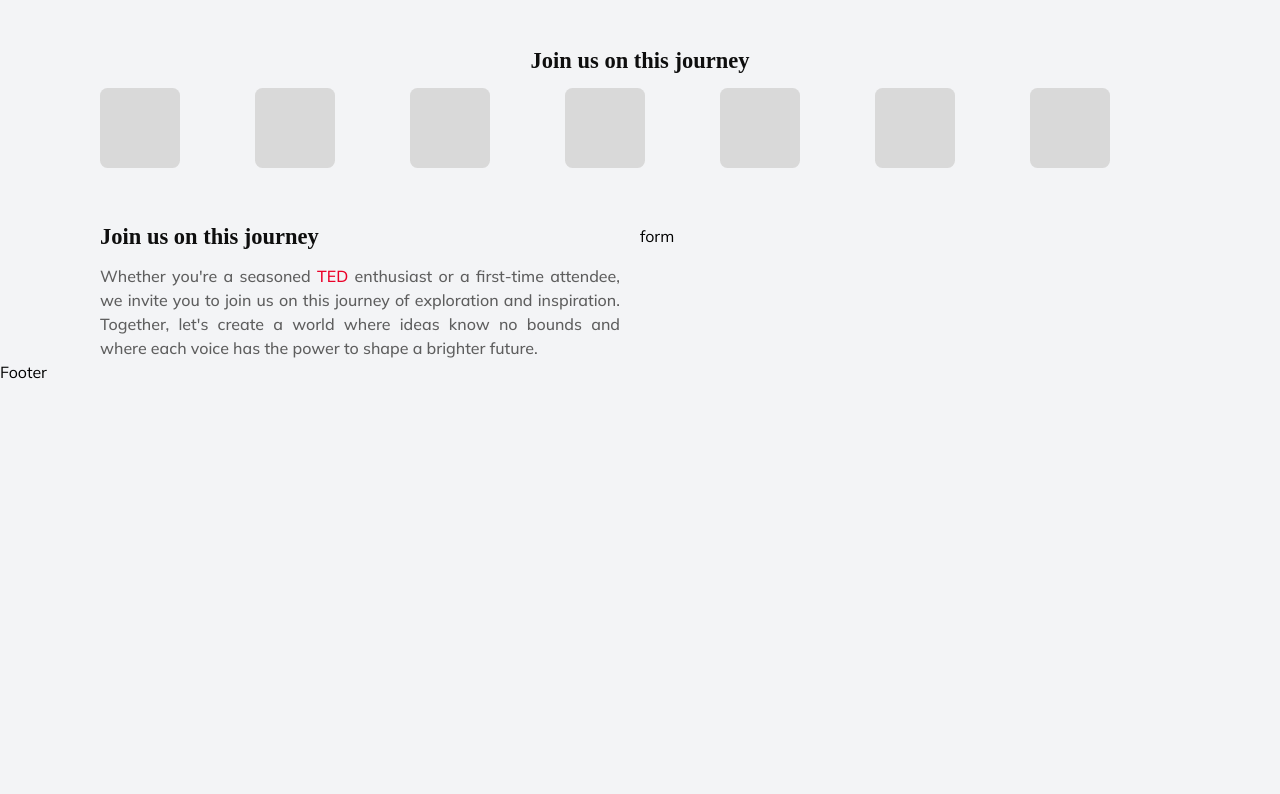
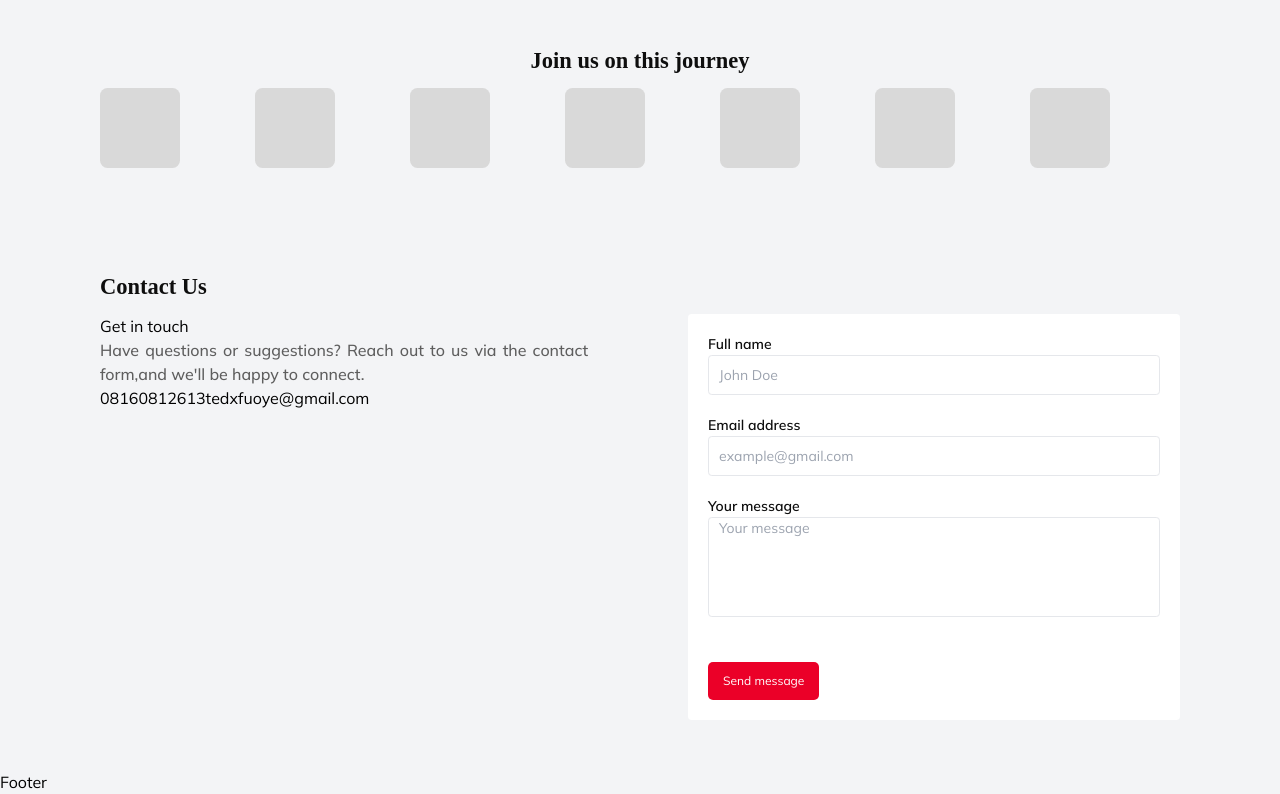
Before and after one commit to tedxfuoye/TedxWebsite, a Next.js app: page / in a window 1280 px wide. Shown: the part 3030-3824 px from the top of the page. Before the commit the page ends 3414 px from the top, so only its background shows below. Built offline with nearby package versions, Linux system fonts and the light colour scheme.

Commit message:
contact section

```diff
--- a/components/app/contact/Contact.jsx
+++ b/components/app/contact/Contact.jsx
@@ -1,24 +1,52 @@
+import Link from "next/link";
 
 const Contact = () => {
   return (
-    <section className="px-40">
-      <div className="flex items-start justify-between">
+    <section className="px-40 py-20 max-w-screen-xl mx-auto">
+      <h2 className="text-black font-bold font-kameron text-4xl mb-6">
+        Contact Us
+      </h2>
+      <div className="flex items-start gap-40 justify-between">
         <div className="w-full md:w-1/2">
-          <h2 className="text-black font-bold font-kameron text-4xl mb-6">
-            Join us on this journey
-          </h2>
+          <h5>Get in touch</h5>
           <p className="text-secondary font-medium text-[16px] text-justify md:max-w-[52rem]">
-            Whether you're a seasoned <span className="text-primary">TED</span>{" "}
-            enthusiast or a first-time attendee, we invite you to join us on
-            this journey of exploration and inspiration. Together, let's create
-            a world where ideas know no bounds and where each voice has the
-            power to shape a brighter future.
+            Have questions or suggestions? Reach out to us via the contact
+            form,and we'll be happy to connect.
           </p>
+          <Link href={"tel:08160812613"}>08160812613</Link>
+          <Link href={"mailto:tedxfuoye@gmail.com"}>tedxfuoye@gmail.com</Link>
         </div>
-        <div className="w-full md:w-1/2">form</div>
+        <div className="w-full md:w-1/2 bg-white rounded-md p-8">
+          <form action="">
+            <label htmlFor="fullname">Full name</label>
+            <input
+              type="text"
+              name="fullname"
+              id="fullname"
+              placeholder="John Doe"
+            />
+            <label htmlFor="email">Email address</label>
+            <input
+              type="text"
+              name="email"
+              id="email"
+              placeholder="example@gmail.com"
+            />
+            <label htmlFor="message">Your message</label>
+            <textarea
+              name="message"
+              id="message"
+              placeholder="Your message"
+            ></textarea>
+
+            <button className="bg-primary hover:bg-primary/90 delay-75 duration-200 px-6 py-4 text-white text-[1.2rem] rounded-lg mt-10">
+              Send message
+            </button>
+          </form>
+        </div>
       </div>
     </section>
   );
-}
+};
 
-export default Contact
+export default Contact;
--- a/styles/globals.css
+++ b/styles/globals.css
@@ -44,3 +44,15 @@ body {
 .gradient-background {
   background: linear-gradient(to right, #fde9ec, #faf7f8, #fde6e8);
 }
+
+label {
+  @apply block text-black text-[14px] font-semibold
+}
+
+input, textarea {
+  @apply block w-full mb-8 border h-[40px] rounded-md px-4 text-[14px] outline-none
+}
+
+textarea {
+  @apply h-[100px] resize-none
+}
```
